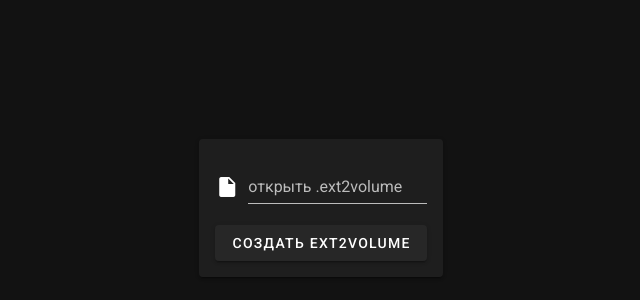
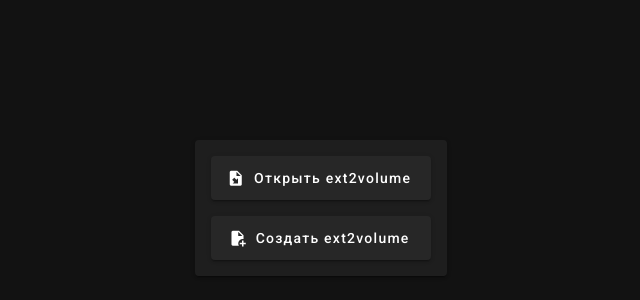
Before and after one commit to AVIX8/ext2, a Nuxt app: page / in a window 1280 px wide. Shown: the part 192-492 px from the top of the page, without its empty margins (319-959 px from the left). Built offline with nearby package versions, Linux system fonts and the light colour scheme.

Commit message:
чтение ext2volume

```diff
--- a/assets/css/styles.css
+++ b/assets/css/styles.css
@@ -1,5 +1,9 @@
 body {
   font-family: 'Roboto', sans-serif;
+}
+
+.v-btn {
+  text-transform:none !important;
 }
 
 html {
--- a/pages/index.vue
+++ b/pages/index.vue
@@ -1,21 +1,24 @@
 <template>
-<v-app>
+  <v-app>
+    <v-row align="center" justify="center" class="ma-0">
+      <v-card>
+        <v-card-text>
+          <v-file-input
+            ref="fileInput"
+            accept=".ext2volume"
+            class="d-none"
+            @change="onFileChanged"
+          />
 
-  <v-row align="center" justify="center" class="ma-0">
-    <v-card class="">
-      <v-card-text>
-
-
-        <v-file-input
-          :value="file"
-          prepend-icon="mdi-file"
-          accept=".ext2volume"
-          placeholder="открыть .ext2volume"
-        />
-        <v-btn  @click="createNewVolume"> Создать ext2volume</v-btn>
-      </v-card-text>
-    </v-card>
-  </v-row>
+          <v-btn large block class="mb-4" @click="handleOpenFile">
+            <v-icon left>mdi-file-import</v-icon> Открыть ext2volume</v-btn
+          >
+          <v-btn large block @click="createNewFile">
+            <v-icon left>mdi-file-plus</v-icon> Создать ext2volume</v-btn
+          >
+        </v-card-text>
+      </v-card>
+    </v-row>
   </v-app>
 </template>
 
@@ -27,8 +30,14 @@ export default {
     }
   },
   methods: {
-    createNewVolume() {
-      console.log('createNewVolume')
+    handleOpenFile() {
+      this.$refs.fileInput.$refs.input.click()
+    },
+    onFileChanged(file) {
+      this.$store.dispatch('ext2/openFile', file)
+    },
+    createNewFile() {
+      console.log('createNewFile')
     },
   },
 }
--- /dev/null
+++ b/store/ext2.js
@@ -0,0 +1,24 @@
+
+// const fileReader = new FileReader();
+// fileReader.onload = function(event) {
+//   const arrayBuffer = event.target.result;
+// };
+
+export const state = () => ({
+  file: undefined,
+})
+
+export const mutations = {
+  openFile(state, file) {
+    // this.file = file
+    // fileReader.readAsArrayBuffer(file);
+    console.log(file.arrayBuffer());
+  },
+}
+
+export const actions = {
+  async openFile(state, file) {
+    const buffer = await file.arrayBuffer()
+    console.log(new Int8Array(buffer).toString('utf8'));
+  },
+}
```
